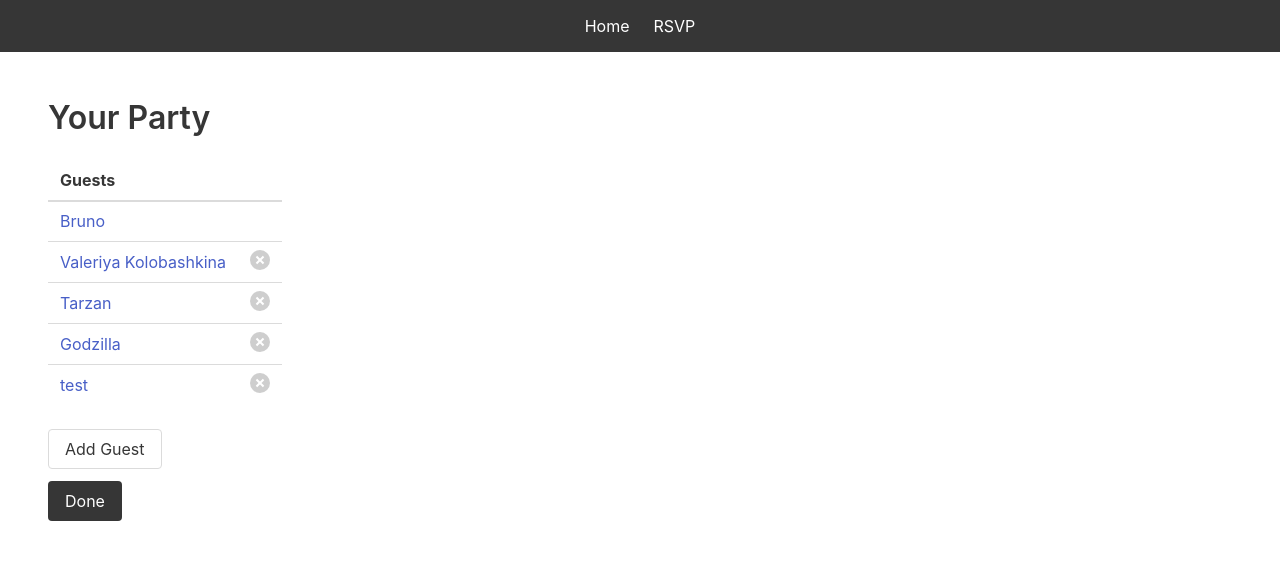
After one commit to bgbauermann/wedding-website, a Flask app: page /guests in a window 1280 px wide. The commit adds this page. Shown: the top 568 px of the page. Run offline with Flask 2, Linux system fonts and the light colour scheme; a user stored in the database is signed in; data comes from the database, SQL or seed files in the repository.

Commit message:
Add guest functionalities

```diff
--- a/wedding_app/models.py
+++ b/wedding_app/models.py
@@ -7,8 +7,8 @@ def load_user(user_id):
 
 class Guest(db.Model, UserMixin):
     id = db.Column(db.Integer, primary_key=True)
-    parent_guest = db.Column(db.String)
-    name = db.Column(db.String(50), nullable=False)
+    guest_group = db.Column(db.String)
+    name = db.Column(db.String(50))
     email = db.Column(db.String(100), unique=True, nullable=False)
     attendance = db.Column(db.String())
     menu = db.Column(db.String())
--- a/wedding_app/routes.py
+++ b/wedding_app/routes.py
@@ -1,7 +1,7 @@
 
-from flask import render_template, flash, url_for, redirect, request
+from flask import render_template, flash, url_for, redirect, request, abort
 from wedding_app import app, db
-from wedding_app.forms import GuestForm, GuestDetailsForm
+from wedding_app.forms import RSVPForm, GuestForm, NewGuestForm
 from wedding_app.models import Guest
 from flask_login import login_user, logout_user, current_user, login_required
 
@@ -11,26 +11,79 @@ def home():
     logout_user()
     return render_template('home.html')
 
+
 @app.route('/rsvp', methods=['GET','POST'])
 def rsvp():
-    form = GuestForm()
+    if current_user.is_authenticated:
+        return redirect(url_for('guests'))
+    form = RSVPForm()
     if form.validate_on_submit():
         guest = Guest.query.filter_by(email=form.email.data).first()
         if not guest:
-            guest = Guest(name=form.name.data,
-                          email=form.email.data)
+            guest = Guest(email=form.email.data,
+                          guest_group=form.email.data)
             db.session.add(guest)
             db.session.commit()
+            login_user(guest)
+            return redirect(url_for('edit_guest', guest_id=guest.id))
         login_user(guest)
-        return redirect(url_for('guest_details'))
+        return redirect(url_for('guests'))
     return render_template('rsvp.html', form=form)
 
-@app.route('/guest-details', methods=['GET','POST'])
+
+@app.route('/guests', methods=['GET','POST'])
 @login_required
-def guest_details():
-    form = GuestDetailsForm()
-    #Get guests info to populate forms
+def guests():
+    group = current_user.guest_group
+    guests = Guest.query.filter_by(guest_group=group)
+    return render_template('guests.html', guests=guests)
+
+
+@app.route('/add_guest', methods=['GET','POST'])
+@login_required
+def add_guest():
+    guest_count = Guest.query.filter_by(guest_group=current_user.guest_group).count()
+    if guest_count >= 5:
+        flash("You've reached the maximum number of guests.", "is-danger")
+        return redirect(url_for('guests'))
+    form = NewGuestForm()
     if form.validate_on_submit():
-        flash('Success! Your choices were saved.', category='success')
-        return redirect(url_for('home'))
+        new_guest = Guest(name=form.name.data,
+                          email=form.email.data,
+                          guest_group=current_user.email)
+        db.session.add(new_guest)
+        db.session.commit()
+        return redirect(url_for('guests'))
+    return render_template('guest-details.html', form=form, email_edit=True)
+
+
+@app.route('/delete_guest/<int:guest_id>', methods=['GET','POST'])
+@login_required
+def delete_guest(guest_id):
+    guest = Guest.query.get_or_404(guest_id)
+    if (guest.email != current_user.email) and (guest.guest_group != current_user.email):
+        abort(403)
+    else:
+        db.session.delete(guest)
+        db.session.commit()
+    return redirect(url_for('guests'))
+
+
+@app.route('/guests/<int:guest_id>', methods=['GET','POST'])
+@login_required
+def edit_guest(guest_id):
+    form = GuestForm()
+    guest = Guest.query.get_or_404(guest_id)
+    if (guest.email != current_user.email) and (guest.guest_group != current_user.email):
+        abort(403)
+    if form.validate_on_submit():
+        guest.name = form.name.data
+        guest.email = form.email.data
+        guest.attendance = form.attendance.data
+        db.session.commit()
+        return redirect(url_for('guests'))
+    if request.method == 'GET':
+        form.name.data = guest.name
+        form.email.data = guest.email
+        form.attendance.data = guest.attendance
     return render_template('guest-details.html', form=form)
--- /dev/null
+++ b/wedding_app/templates/guests.html
@@ -0,0 +1,46 @@
+{% extends "layout.html" %}
+{% block content %}
+
+<section class="section">
+
+    <h1 class="title">Your Party</h1>
+
+    <table class="table">
+        <thead>
+            <tr>
+                <th>Guests</th>
+                <th></th>
+            <tr>
+        <thead>
+        <tbody>
+            {% for g in guests %}
+                <tr>
+                    {% if (g.guest_group == current_user.email) or (g.email == current_user.email) %}
+                        <td><a href={{ url_for('edit_guest', guest_id=g.id) }}>{{ g.name }}</a></td>
+                    {% else %}
+                        <td>{{ g.name }}</td>
+                    {% endif %}
+                    {% if (g != current_user) and (g.guest_group == current_user.email) %}
+                        <td><a class="delete" href={{ url_for('delete_guest', guest_id=g.id) }}></a></td>
+                    {% else %}
+                        <td></td>
+                    {% endif %}
+                </tr>
+            {% endfor %}
+        </tbody>
+    </table>
+
+    <div class="field">
+        <div class="control">
+            <a class="button" href={{ url_for('add_guest') }}>Add Guest</a>
+        </div>
+    </div>
+
+    <div class="field">
+        <div class="control">
+            <a class="button is-dark" href={{ url_for('home') }}>Done</a>
+        </div>
+    </div>
+
+</section>
+{% endblock content %}
--- a/wedding_app/templates/home.html
+++ b/wedding_app/templates/home.html
@@ -1,6 +1,5 @@
 {% extends "layout.html" %}
 {% block content %}
-
 
 <section class="hero is-large"
     style="background-image: url( {{url_for('static', filename='/img/cavesprings1.jpg')}})">
@@ -46,7 +45,7 @@
                 <p class="mb-0">Cave Springs Vineyard</p>
                 <p class="has-text-grey">4043 Cave Springs Road<br>
                 Beamsvilee, ON</p>
-                    <button class="button is-black">Directions</button>
+                <a class="button is-black" href="https://goo.gl/maps/fnLQgFouVnsGBsgP9" target="_blank" rel="noopener noreferrer">Directions</a>
             </div>
         </div>
         <div class="column is-one-quarter">
@@ -56,13 +55,12 @@
                 <p class="mb-0">Inn on the Twenty Restaurant</p>
                 <p class="has-text-grey">3836 Main St<br>
                 Jordan Station, ON</p>
-                    <button class="button is-black">Directions</button>
+                <a class="button is-black" href="https://goo.gl/maps/Fjzcns6YrDWmPWwe8" target="_blank" rel="noopener noreferrer">Directions</a>
             </div>
         </div>
         <div class="column"></div>
     </div>
 </section>
 
-    <
 
 {% endblock content %}
--- a/wedding_app/templates/layout.html
+++ b/wedding_app/templates/layout.html
@@ -32,7 +32,7 @@
         {% with messages = get_flashed_messages(with_categories=true) %}
             {% if messages %}
                 {% for category, message in messages %}
-                    <div class="alert-{{ category }}">
+                    <div class="notification {{ category }}">
                         {{ message }}
                     </div>
                 {% endfor %}
```
Also changed, not shown: wedding_app/forms.py (+25 -20 lines), wedding_app/templates/guest-details.html (+13 -17 lines), wedding_app/templates/guest.html (deleted, +0 -54 lines), wedding_app/templates/rsvp.html (+1 -7 lines), wedding_app/site.db. Lines whose indentation alone changed are shown as unchanged.
